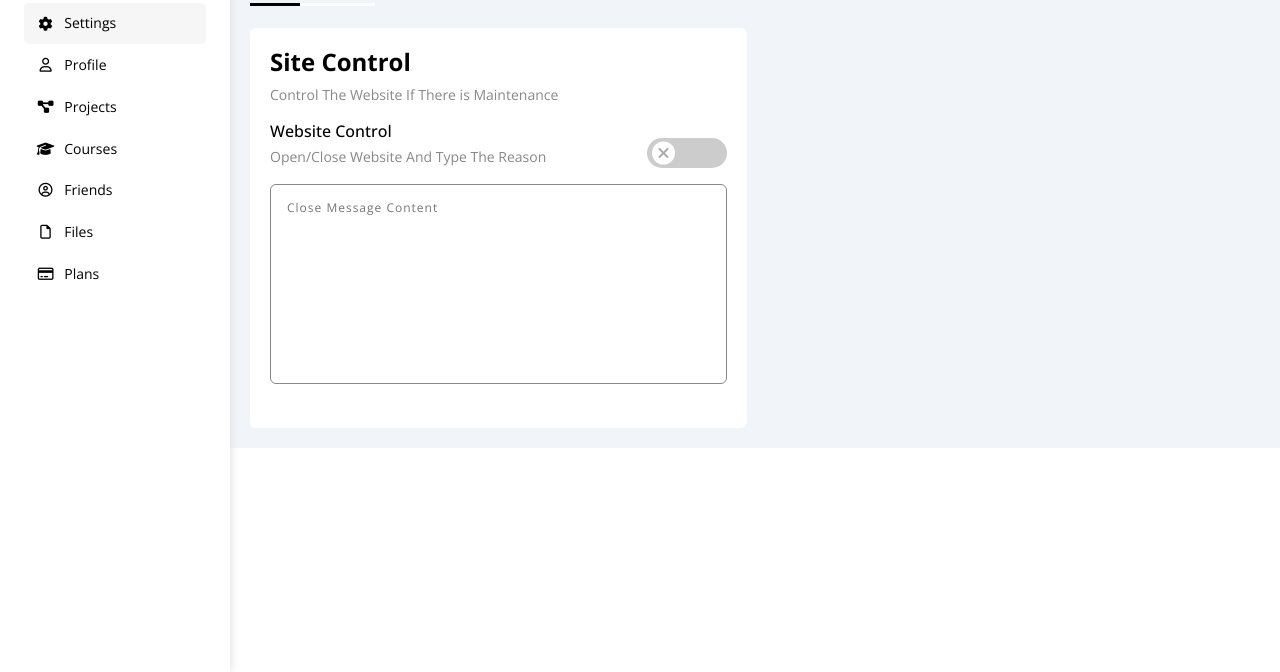
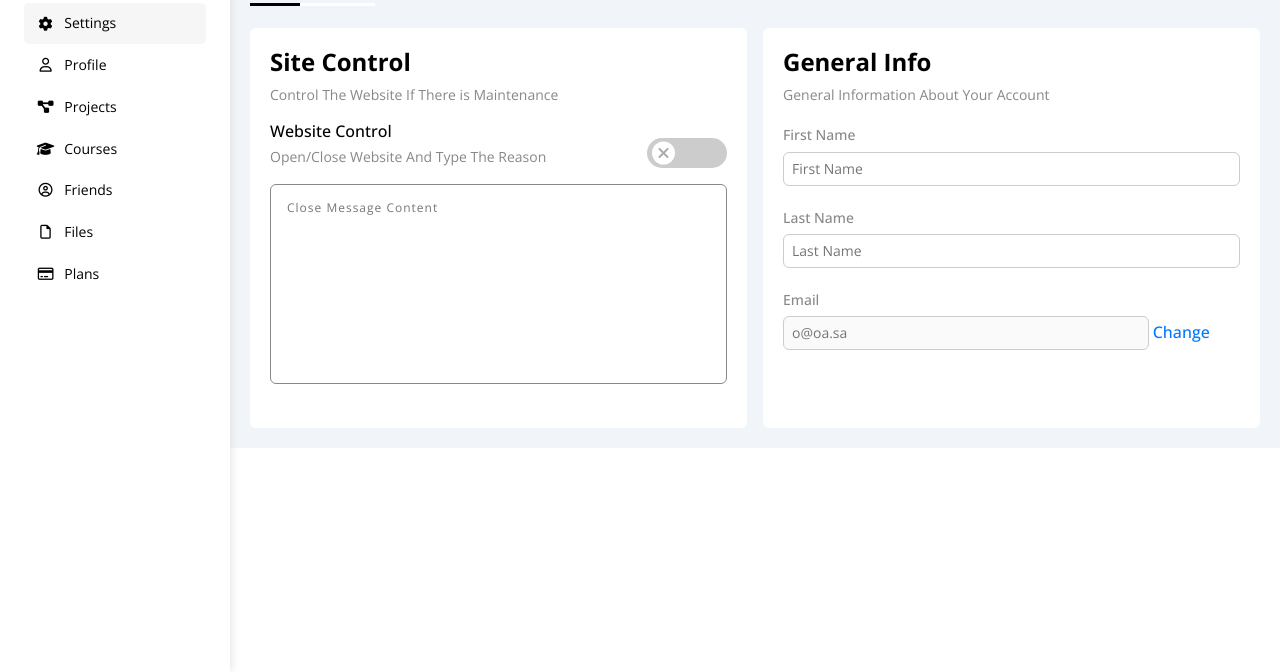
Before and after one commit to zyadfallatah/templateNum4, a plain HTML site: page pages/settings.html in a window 1280 px wide. Shown: the part 128-800 px from the top of the page. Drawn offline with nearby package versions, Linux system fonts and the light colour scheme.

Commit message:
General info added

```diff
--- a/CSS/pages/settings.css
+++ b/CSS/pages/settings.css
@@ -27,3 +27,37 @@
   letter-spacing: 1px;
 }
 /* End Site Control */
+
+/* Start General Info */
+.account-info {
+  margin-bottom: 1.5rem;
+}
+.account-info .title {
+  margin-block: .5rem;
+
+  font-size: 14px;
+  font-weight: 500;
+  color: var(--grey-color);
+}
+
+.account-info input[type="text"],
+.account-info input[type="email"] {
+  width: 100%;
+  padding: .5rem;
+
+
+  border: 1px solid #ccc;
+  border-radius: 6px;
+
+  font-size: 14px;
+}
+
+.account-info input[type="email"] {
+  width: 80%;
+}
+
+.account-info .change-email {
+  color: var(--blue-color);
+  font-weight: 500;
+}
+/* End General Info */
--- a/pages/settings.html
+++ b/pages/settings.html
@@ -100,6 +100,26 @@
             </div>
             <textarea class="website-close-msg" placeholder="Close Message Content"></textarea>
           </div>
+
+          <div class="content-box">
+            <div class="content-title">
+              <h3 class="title">General Info</h3>
+              <p class="desc">General Information About Your Account</p>
+            </div>
+            <div class="account-info">
+              <p class="title">First Name</p>
+              <input type="text" placeholder="First Name">
+            </div>
+            <div class="account-info">
+              <p class="title">Last Name</p>
+              <input type="text" placeholder="Last Name">
+            </div>
+            <div class="account-info">
+              <p class="title">Email</p>
+              <input type="email" disabled placeholder="o@oa.sa">
+              <a class="change-email" href="#">Change</a>
+            </div>
+          </div>
         </div>
       <!-- End each page code -->
     </main>
```
